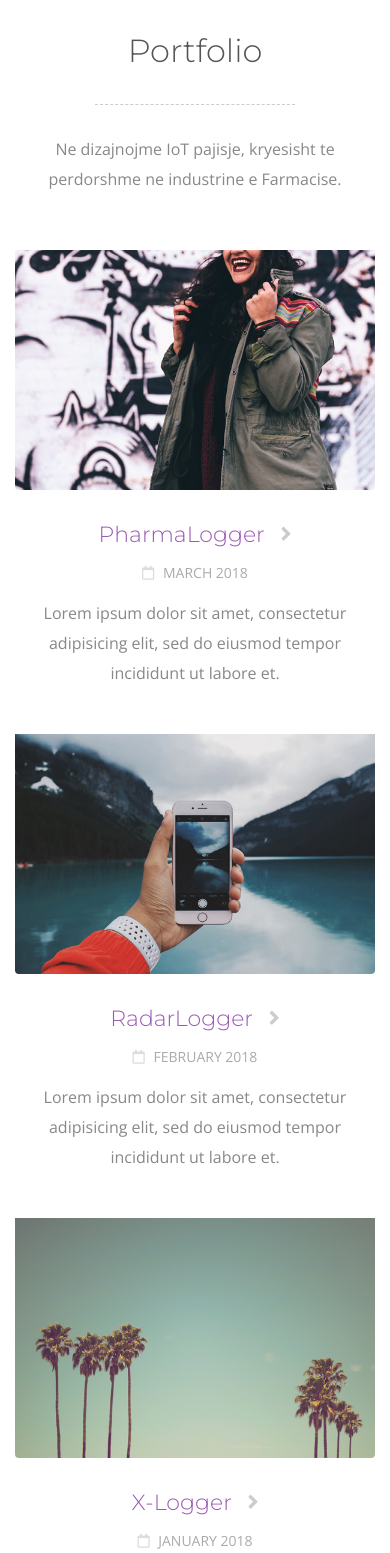
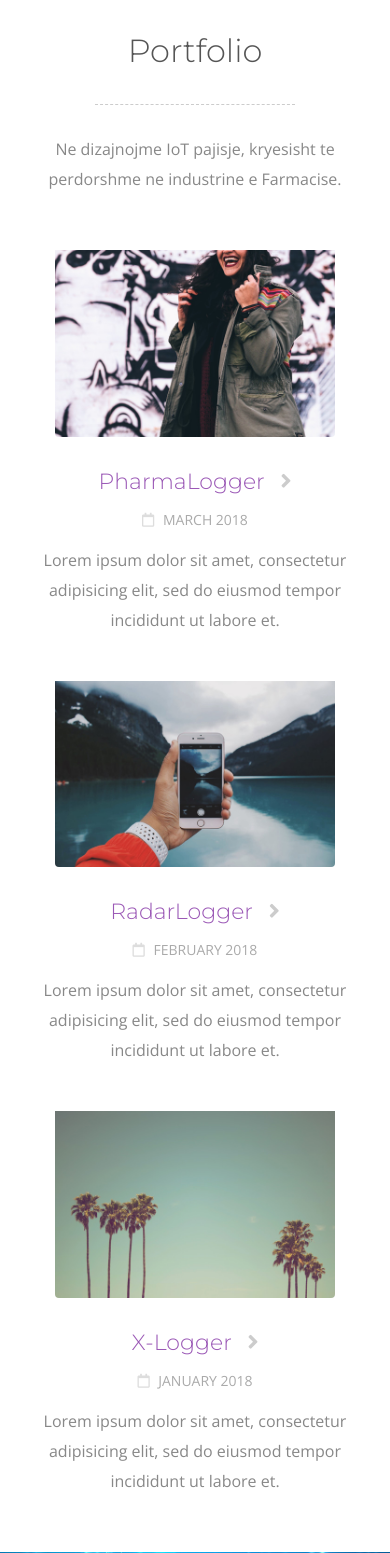
Before and after one commit to ardianhalitaj/senzomat, a PHP site: page / in a window 390 px wide. Shown: the part 1701-3254 px from the top of the page. Run offline with PHP 8.4, Linux system fonts and the light colour scheme; some libraries are stand-ins or nearby versions.

Commit message:
Fix video slider and images for responsive screens in index.html

```diff
--- a/assets/css/media-queries.css
+++ b/assets/css/media-queries.css
@@ -39,6 +39,7 @@
 	.top-content { padding: 140px 0; }
 	.top-content .top-big-link { margin-top: 25px; }
 	.top-content .top-big-link a.btn { margin-top: 10px; }
+	.top-content .fullscreen-video-wrap { height: 450px; }
 
 	.section-description p { padding: 0; }
 
@@ -54,7 +55,8 @@
 	.more-services-box h3 { margin-top: 20px; padding-top: 10px; }
 
 	.portfolio-box { text-align: center; }
-	.portfolio-box-image { max-width: 540px; margin: 0 auto; }
+	.portfolio-box-image { width: 280px; margin: 0 auto; }
+  .team-img { width: 180px; margin: 0 auto; height: 200px; }
 
 	.blog-box { text-align: center; }
 	.blog-box-image { max-width: 540px; margin: 0 auto; }
```
